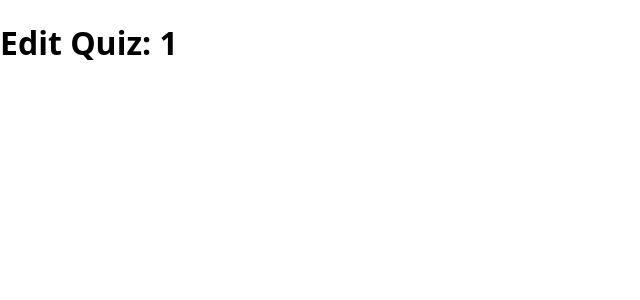
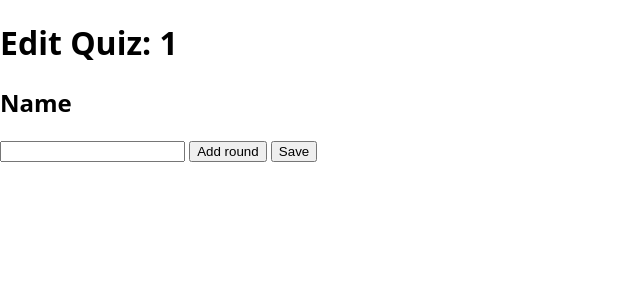
Before and after one commit to culas/quiz-pub, a SvelteKit app in the folder client/: page /1/edit in a window 1280 px wide. Shown: the top 300 px of the page, without its empty margins (0-640 px from the left). Built offline with nearby package versions, Linux system fonts and the light colour scheme.

Commit message:
feat: first version of creating/editing a quiz

```diff
--- /dev/null
+++ b/client/src/lib/stores/saves.store.ts
@@ -0,0 +1,9 @@
+import { writable, type Writable } from 'svelte/store';
+import type { QuizSave } from '../models/quiz-save.model';
+
+const lsKey = 'quizSaves';
+
+const initialValue = localStorage.getItem(lsKey);
+export const saves: Writable<QuizSave[]> = writable(initialValue ? JSON.parse(initialValue) : []);
+
+saves.subscribe(value => localStorage.setItem(lsKey, JSON.stringify(value)));
--- a/client/src/routes/[code]/edit/+page.svelte
+++ b/client/src/routes/[code]/edit/+page.svelte
@@ -1,6 +1,48 @@
 <script lang="ts">
 	import { page } from '$app/stores';
-	$: code = $page.params.code;
+	import { saves } from '$lib/stores/saves.store';
+	import type { QuizSave } from 'src/lib/models/quiz-save.model';
+	$: quiz = $saves.find((save: QuizSave) => save.id === $page.params.code) ?? {id: $page.params.code, name: '', rounds: []};
+
+	function addRound() {
+		quiz.rounds = [...quiz.rounds, { name: '', questions: [''] }];
+	}
+
+	function addQuestion(rIdx: number) {
+		const round = quiz.rounds[rIdx];
+		round.questions = [...round.questions, ''];
+		quiz.rounds = [...quiz.rounds.filter((_, i) => rIdx !== i), {...round}];
+	}
+
+	function save() {
+		$saves = [...$saves.filter(q => q.id !== quiz.id), quiz];
+	}
 </script>
 
-<h1>Edit Quiz: {code}</h1>
+<h1>Edit Quiz: {quiz.id}</h1>
+
+<label>
+	<h2>Name</h2>
+	<input type="text" bind:value={quiz.name} />
+</label>
+
+{#each quiz.rounds as round, rIdx}
+	<article class="round">
+		<label>
+			<h3>Round</h3>
+			<input type="text" bind:value={round.name} />
+		</label>
+
+		{#each round.questions as question, qIdx}
+			<label>
+				<h4>Question {qIdx}</h4>
+				<input type="text" bind:value={question} />
+			</label>
+		{/each}
+		<button on:click={() => addQuestion(rIdx)}>Add question</button>
+	</article>
+{/each}
+
+<button on:click={addRound}>Add round</button>
+
+<button on:click={save}>Save</button>
```
Also changed, not shown: client/src/lib/models/quiz-save.model.ts (added, +10 -0 lines), client/src/routes/+page.svelte (+20 -3 lines).
